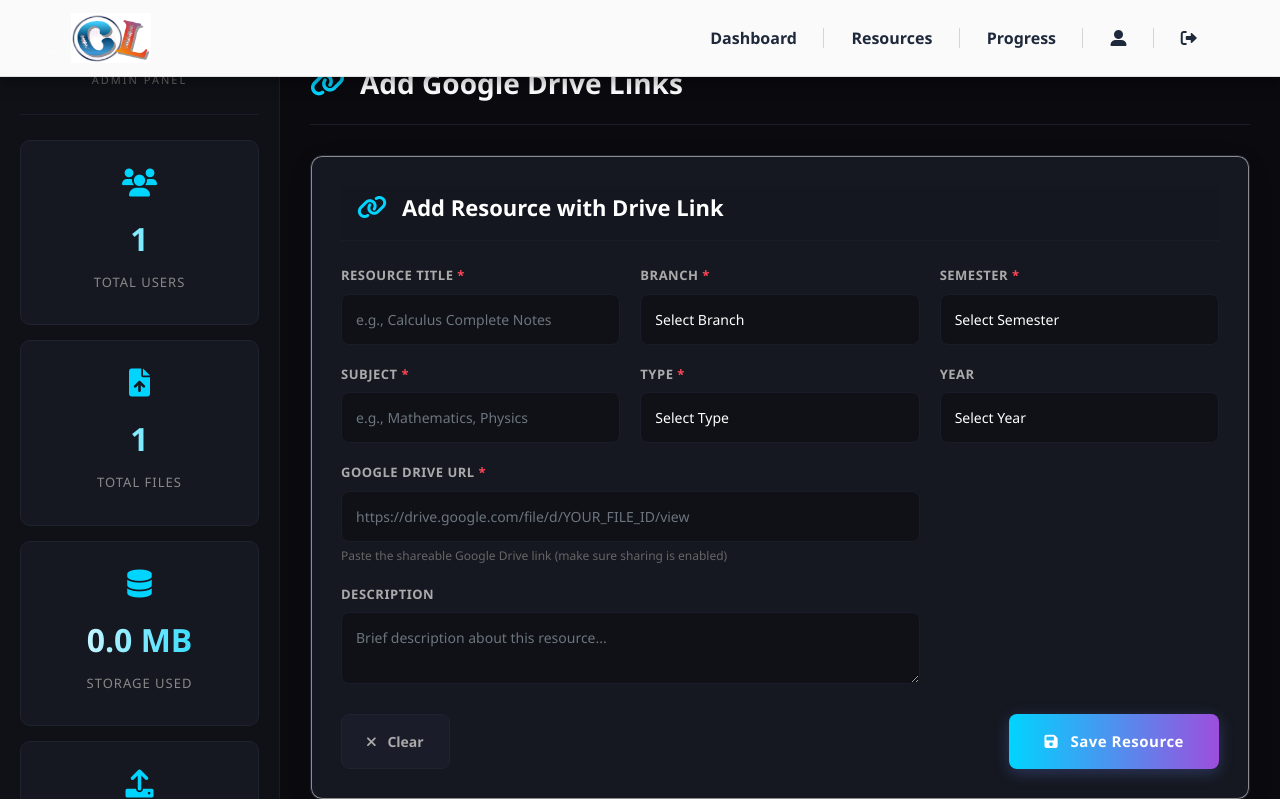
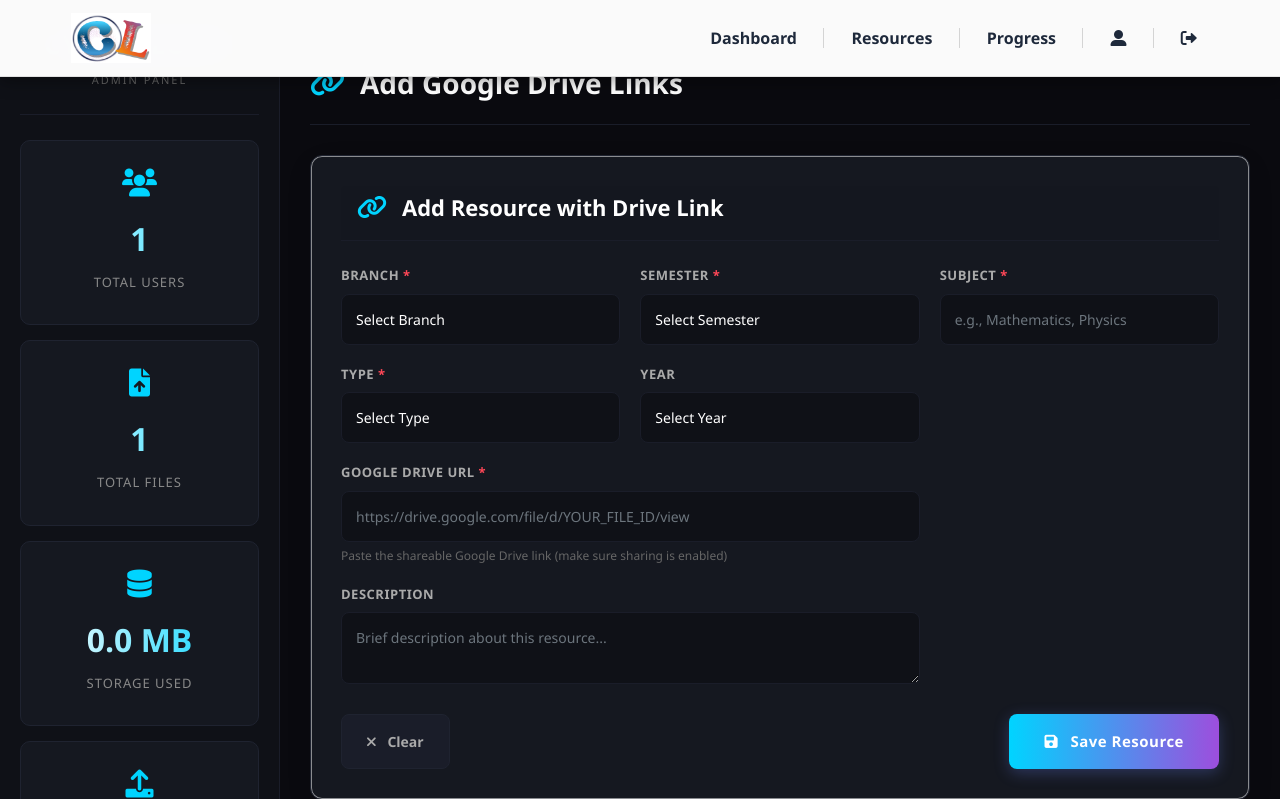
Before and after one commit to Devilmax24-tech/CypherLoom, a Flask app: page /901c5d592a1e3dc872a2b8da35a2a60442abbddb59a1a43f8f313b8eb814d537 in a window 1280 px wide. Shown: the top 799 px of the page. Run offline with Flask 3, Linux system fonts and the light colour scheme; a user stored in the database is signed in; data comes from the database, SQL or seed files in the repository; tables that the repository leaves empty hold one stand-in row (values such as "Sample post"); some web fonts are replaced.

Commit message:
remove unwanted

```diff
--- a/templates/upload.html
+++ b/templates/upload.html
@@ -701,12 +701,6 @@
             <form method="POST" action="{{ url_for('add_drive_resource') }}">
                 <div class="form-grid">
                     <!-- Resource Title -->
-                    <div class="form-group">
-                        <label class="form-label required">Resource Title</label>
-                        <input type="text" class="form-control" name="title"
-                               placeholder="e.g., Calculus Complete Notes" required>
-                    </div>
-
                     <!-- Branch -->
                     <div class="form-group">
                         <label class="form-label required">Branch</label>
@@ -746,7 +740,7 @@
                         <select class="form-select" name="resource_type" required>
                             <option value="">Select Type</option>
                             <option value="notes">Study Notes</option>
-                            <option value="pyq">Previous Year Papers</option>
+                            <option value="pyq">PYQs</option>
                             <option value="books">Books</option>
                             <option value="sample">Sample Papers</option>
                         </select>
@@ -757,7 +751,7 @@
                         <label class="form-label">Year</label>
                         <select class="form-select" name="year">
                             <option value="">Select Year</option>
-                            {% for y in range(2020, 2027) %}
+                            {% for y in range(2024, 2027) %}
                             <option value="{{ y }}">{{ y }}</option>
                             {% endfor %}
                         </select>
```
